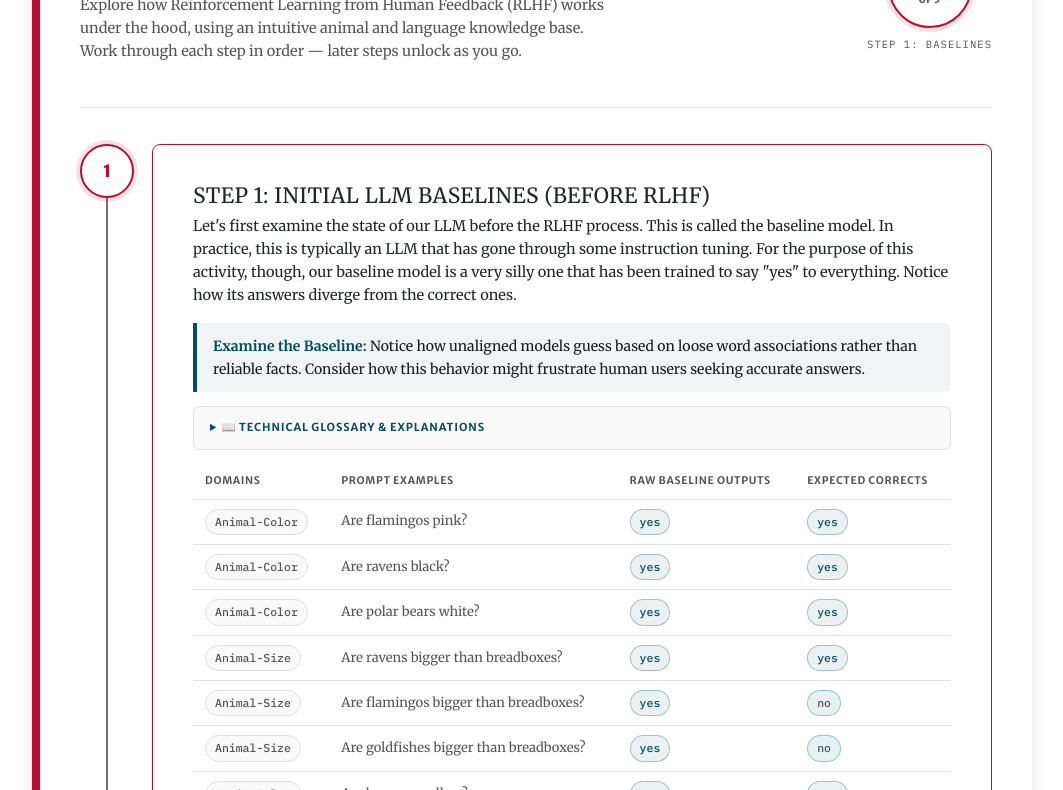
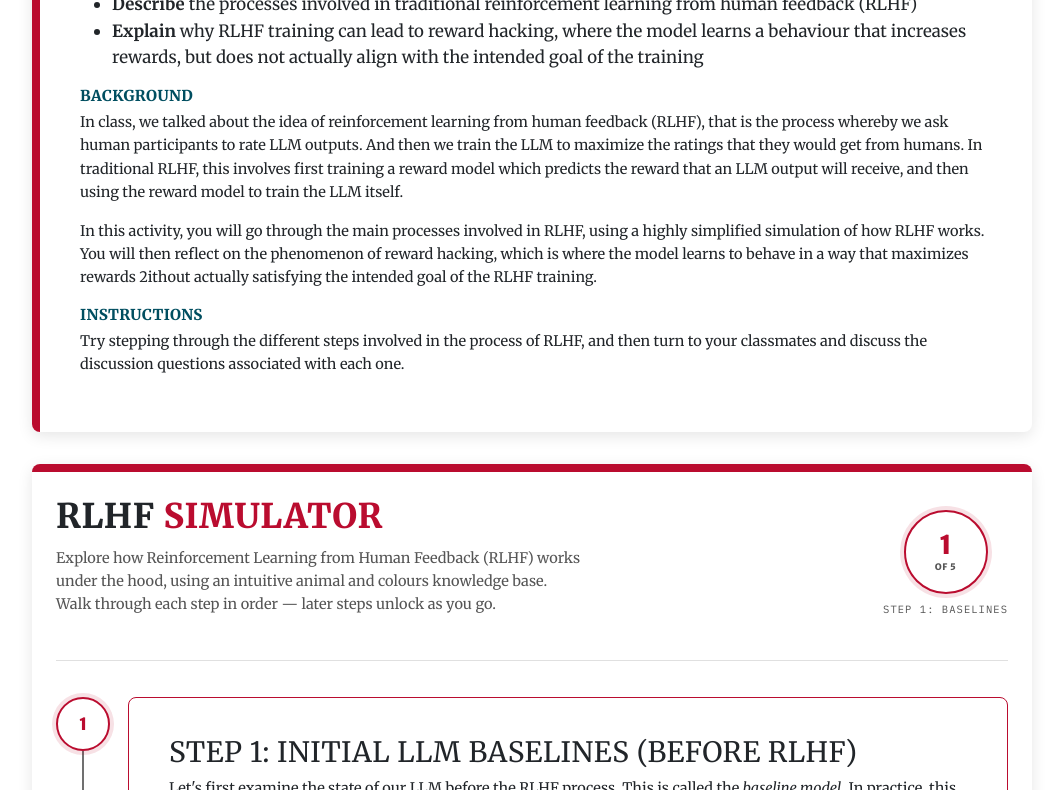
Before and after one commit to uga-ling2150/applets, a plain HTML site: page docs/week_3/3F_rlhf_rewards.html in a window 1280 px wide. Shown: the part 227-1017 px from the top of the page, without its empty margins (108-1171 px from the left). Drawn offline with nearby package versions, Linux system fonts and the light colour scheme.

Commit message:
some progress on rlhf  rewards; change winograd name

```diff
--- a/docs/week_3/3F_rlhf_rewards.html
+++ b/docs/week_3/3F_rlhf_rewards.html
@@ -351,14 +351,39 @@ p { font-size: 14.5px; }
 </header>
 
 
+<section class="lesson-container">
+    <h3 class="h4 mb-4">Activity: RLHF Process and Reward Hacking</h3>
 
-<main class="lesson-container">
+    <div class="row">
+        <div class="col-md-12">
+            <h4 class="uga-accent">Learning Objectives</h4>
+            <ul class="small">
+                <li><strong>Describe</strong> the processes involved in traditional reinforcement learning from human feedback (RLHF)</li>
+                <li><strong>Explain</strong> why RLHF training can lead to reward hacking, where the model learns a behaviour that
+                increases rewards, but does not actually align with the intended goal of the training</li>
+            </ul>
+        </div>
+        <div class="col-md-12">
+            <h4 class="uga-accent">Background</h4>
+            <p>In class, we talked about the idea of reinforcement learning from human feedback (RLHF), that is the process whereby we ask human participants to rate LLM outputs. And then we train the LLM to maximize the ratings that they would get from humans. In traditional RLHF, this involves first training a reward model which predicts the reward that an LLM output will receive, and then using the reward model to train the LLM itself.</p>
+            <p> In this activity, you will go through the main processes involved in RLHF, using a highly simplified simulation of how RLHF works. You will then reflect on the phenomenon of reward hacking, which is where the model learns to behave in a way that maximizes rewards 2ithout actually satisfying the intended goal of the RLHF training.</p>
+        </div>
+
+        <div class="col-md-12">
+            <h4 class="uga-accent">Instructions</h4>
+            <p> Try stepping through the different steps involved in the process of RLHF, and then turn to your classmates and discuss the discussion questions associated with each one.</p>
+
+        </div>
+    </div>
+</section>
+
+
+<main class="app-wrapper">
 
   <div class="hero">
     <div class="hero-text">
-      <div class="eyebrow">RLHF and reward hacking</div>
-      <h2>RLHF <span>Sandbox</span></h2>
-      <p>Explore how Reinforcement Learning from Human Feedback (RLHF) works under the hood, using an intuitive animal and language knowledge base. Work through each step in order — later steps unlock as you go.</p>
+      <h2>RLHF <span>Simulator</span></h2>
+      <p>Explore how Reinforcement Learning from Human Feedback (RLHF) works under the hood, using an intuitive animal and colours knowledge base. Walk through each step in order — later steps unlock as you go.</p>
     </div>
     <div class="progress-wrap">
       <div class="progress-badge"><span class="num" id="progress-num">1</span><span class="of">of 5</span></div>
@@ -374,11 +399,7 @@ p { font-size: 14.5px; }
       <div class="card" id="section-0">
         <div class="card-body">
           <h3>Step 1: Initial LLM Baselines (Before RLHF)</h3>
-          <p>Let's first examine the state of our LLM before the RLHF process. This is called the baseline model. In practice, this is typically an LLM that has gone through some instruction tuning. For the purpose of this activity, though, our baseline model is a very silly one that has been trained to say "yes" to everything. Notice how its answers diverge from the correct ones.</p>
-
-          <div class="explanation">
-            <strong>Examine the Baseline:</strong> Notice how unaligned models guess based on loose word associations rather than reliable facts. Consider how this behavior might frustrate human users seeking accurate answers.
-          </div>
+          <p>Let's first examine the state of our LLM before the RLHF process. This is called the <i>baseline model</i>. In practice, this is typically a pretrained LLM that has gone through some instruction tuning. For the purpose of this activity, though, our baseline model is a very silly one that has been trained to say "yes" to everything. Notice how its answers diverge from the correct ones.</p>
 
           <details class="glossary-box">
             <summary>📖 Technical Glossary &amp; Explanations</summary>
@@ -391,13 +412,13 @@ p { font-size: 14.5px; }
 
           <div class="table-scroll">
             <table id="baseline-table">
-              <thead><tr><th>Domains</th><th>Prompt Examples</th><th>Raw Baseline Outputs</th><th>Expected Corrects</th></tr></thead>
+              <thead><tr><th>Domains</th><th>Prompt Examples</th><th>Raw Baseline Outputs</th><th>Correct Answers</th></tr></thead>
               <tbody></tbody>
             </table>
           </div>
 
           <div class="next-step-bar">
-            <span>Ready to explore features and databases?</span>
+            <span>Ready to explore what we will actually align the model to do?</span>
             <button onclick="unlockSection(1)">Reveal Step 2 →</button>
           </div>
         </div>
@@ -417,17 +438,8 @@ p { font-size: 14.5px; }
           <p>This is the domain that we will perform RLHF on: ensuring the model knows its animal colours, and these are the specific animals we'll use.</p>
 
           <div class="explanation">
-            <strong>Notice the Patterns:</strong> Examine how specific words and combinations act as clues for the system. Think about how humans rely on consistent semantic cues when judging statements.
+            <strong>Notice the Patterns:</strong> Some animals .
           </div>
-
-          <details class="glossary-box">
-            <summary>📖 Technical Glossary &amp; Explanations</summary>
-            <ul>
-              <li><strong>Features:</strong> Specific measurable properties, words, or combinations of words that a system analyzes to make predictions.</li>
-              <li><strong>Unigrams:</strong> Individual words treated as standalone units of analysis within text data.</li>
-              <li><strong>Knowledge Base:</strong> A structured repository of factual information that human judges reference to evaluate responses.</li>
-            </ul>
-          </details>
 
           <h4>The 9 Animal Color Databases</h4>
           <div class="table-scroll">
```
Also changed, not shown: docs/week_5/5A_winograd_reflect.html (renamed from docs/week_5/2_winograd_reflect.html).
